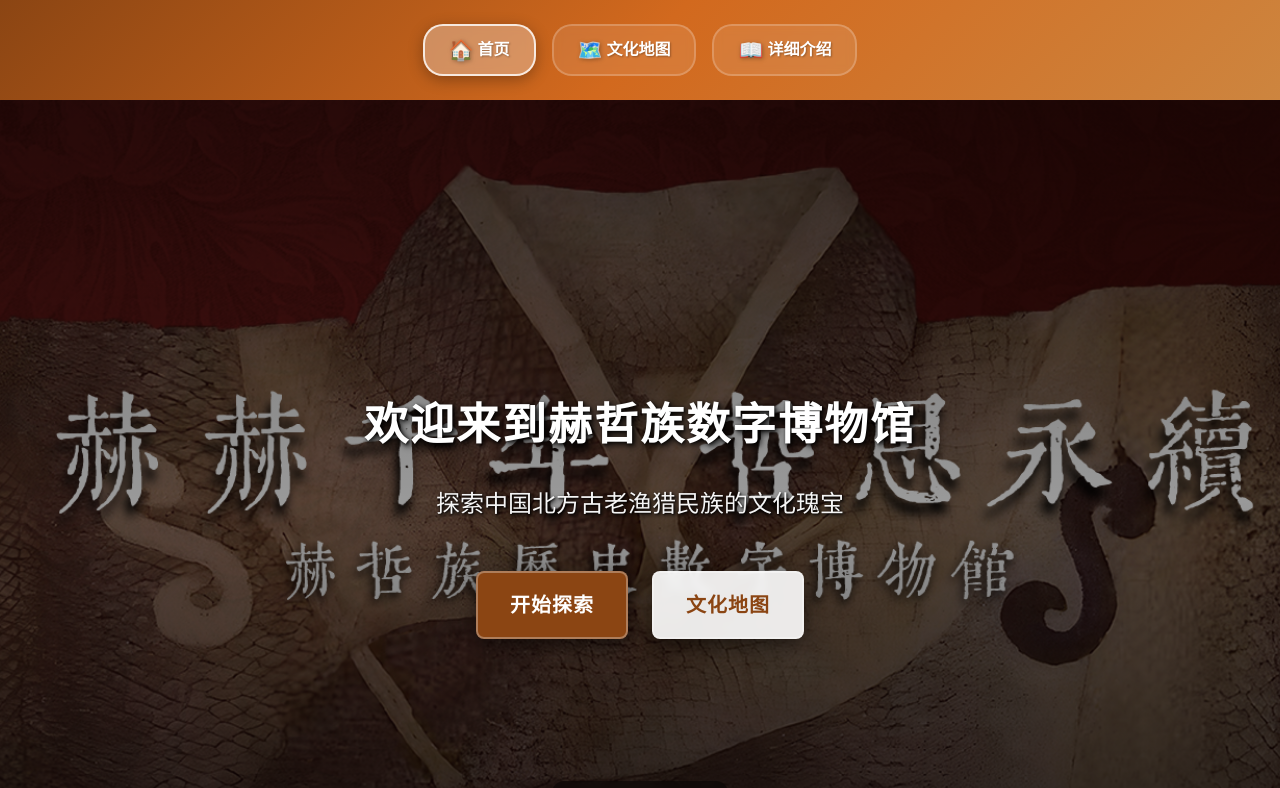
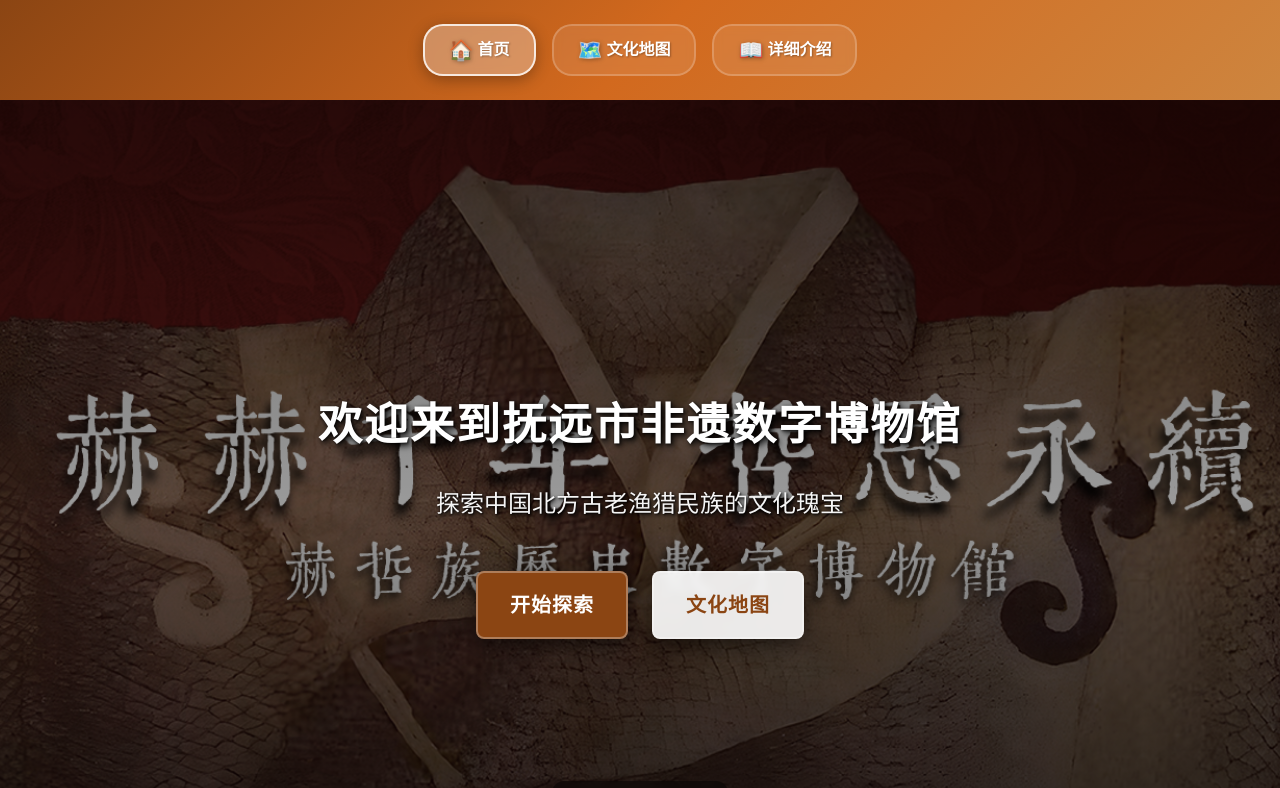
Before and after one commit to HeZheMuseum/HeZheMuseum, a Vue app: page / in a window 1280 px wide. Shown: the top 788 px of the page. Built offline with nearby package versions, Linux system fonts and the light colour scheme; a small style sheet from the web is missing.

Commit message:
Update Home.vue

```diff
--- a/src/views/Home.vue
+++ b/src/views/Home.vue
@@ -18,7 +18,7 @@
       <!-- 图片覆盖层内容 -->
       <div class="image-overlay" :class="{ 'visible': imageLoaded }">
         <div class="overlay-content fade-in-up">
-          <h1 class="welcome-title">欢迎来到赫哲族数字博物馆</h1>
+          <h1 class="welcome-title">欢迎来到抚远市非遗数字博物馆</h1>
           <p class="welcome-subtitle">探索中国北方古老渔猎民族的文化瑰宝</p>
           <div class="welcome-actions">
             <router-link to="/about" class="btn btn-primary">
```
